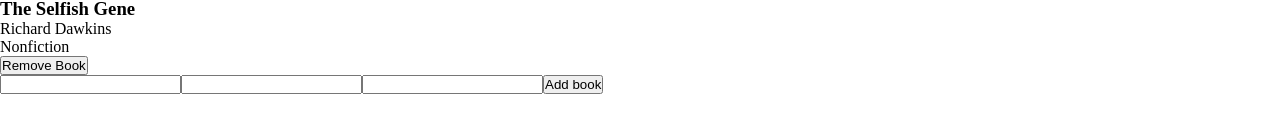
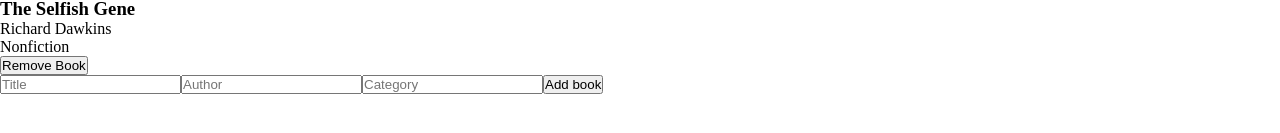
Before and after one commit to Chimoneg27/Bookstore-React, a React (Create React App) app: page / in a window 1280 px wide. Shown: the part 257-390 px from the top of the page. Built offline with nearby package versions, Linux system fonts and the light colour scheme.

Commit message:
Add placeholder text and button label

```diff
--- a/src/components/BookAction.js
+++ b/src/components/BookAction.js
@@ -29,18 +29,21 @@
         type="text"
         value={title}
         onChange={(e) => setTitle(e.target.value)}
+        placeholder="Title"
       />
       <input
         type="text"
         value={author}
         onChange={(e) => setAuthor(e.target.value)}
+        placeholder="Author"
       />
       <input
         type="text"
         value={category}
         onChange={(e) => setCategory(e.target.value)}
+        placeholder="Category"
       />
-      <Button onClick={addBookHandler} />
+      <Button onClick={addBookHandler} className="addBtn" label="Add Book" />
     </form>
   );
 };
```
